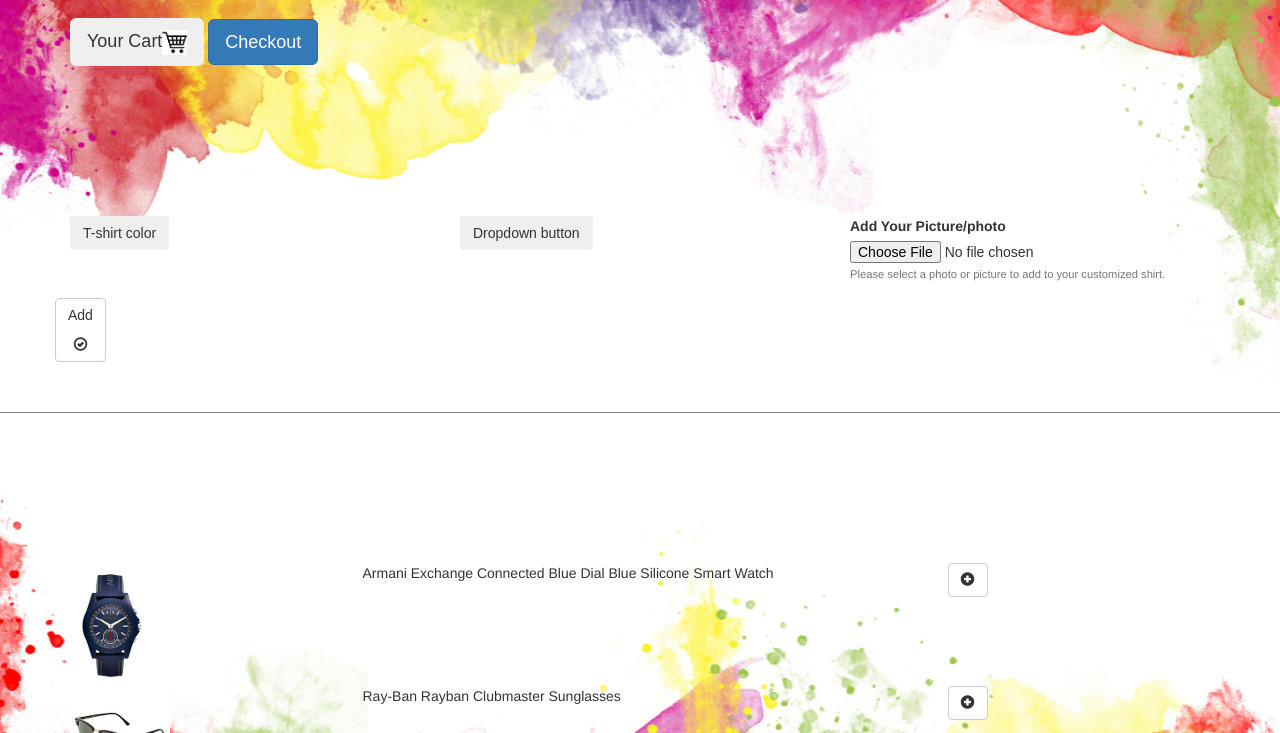
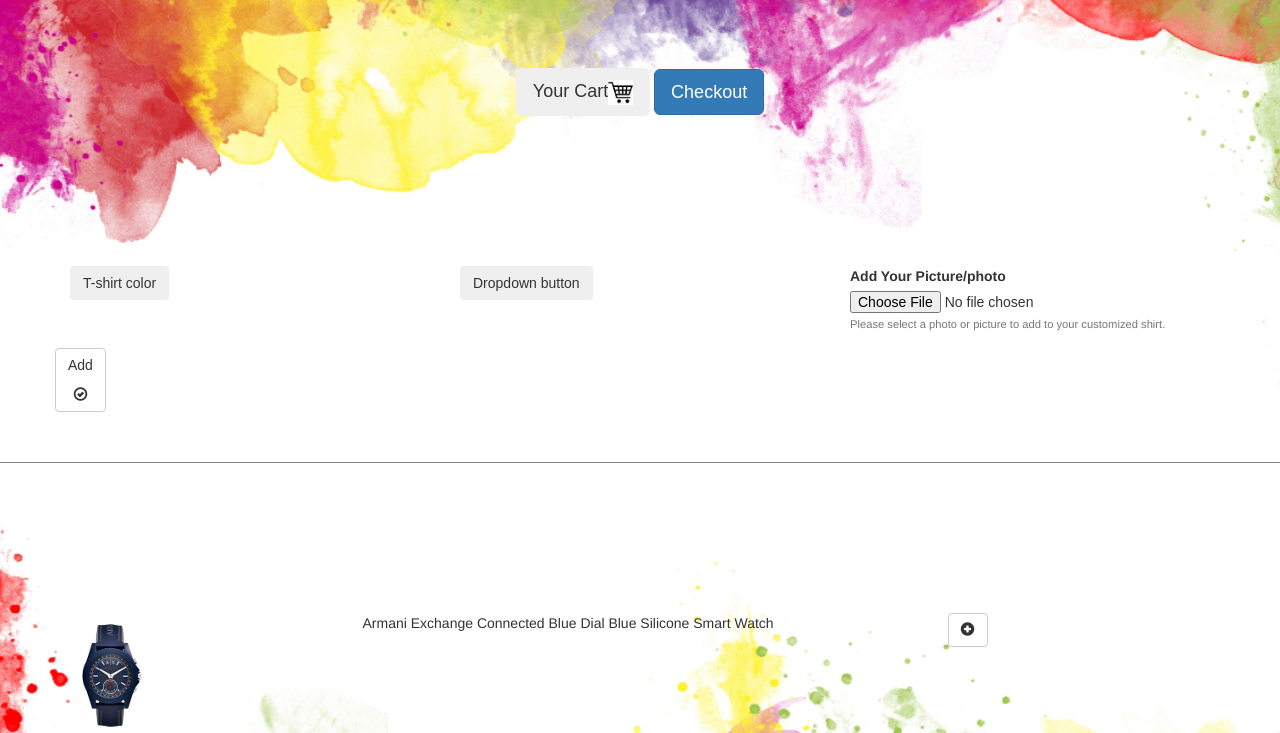
Before and after one commit to EdMonteiro/e-commerce, a website: page index.html in a window 1280 px wide. Shown: the part 54-787 px from the top of the page. Drawn offline with nearby package versions, Linux system fonts and the light colour scheme.

Commit message:
centralize bascket

```diff
--- a/public/css/_bascket.scss
+++ b/public/css/_bascket.scss
@@ -1,4 +1,6 @@
 .bascket {
+    text-align: center;
+    margin-top: 7rem;
     img {
         width: 2.5rem;
     }
```
Also changed, not shown: public/css/style.css, 1 other file.
